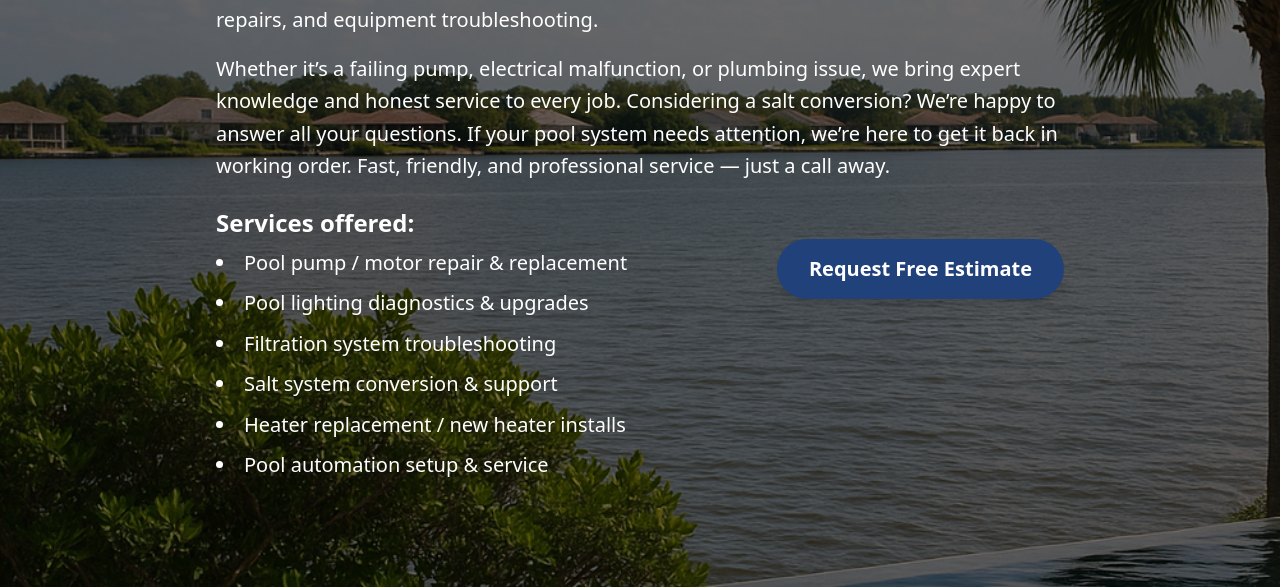
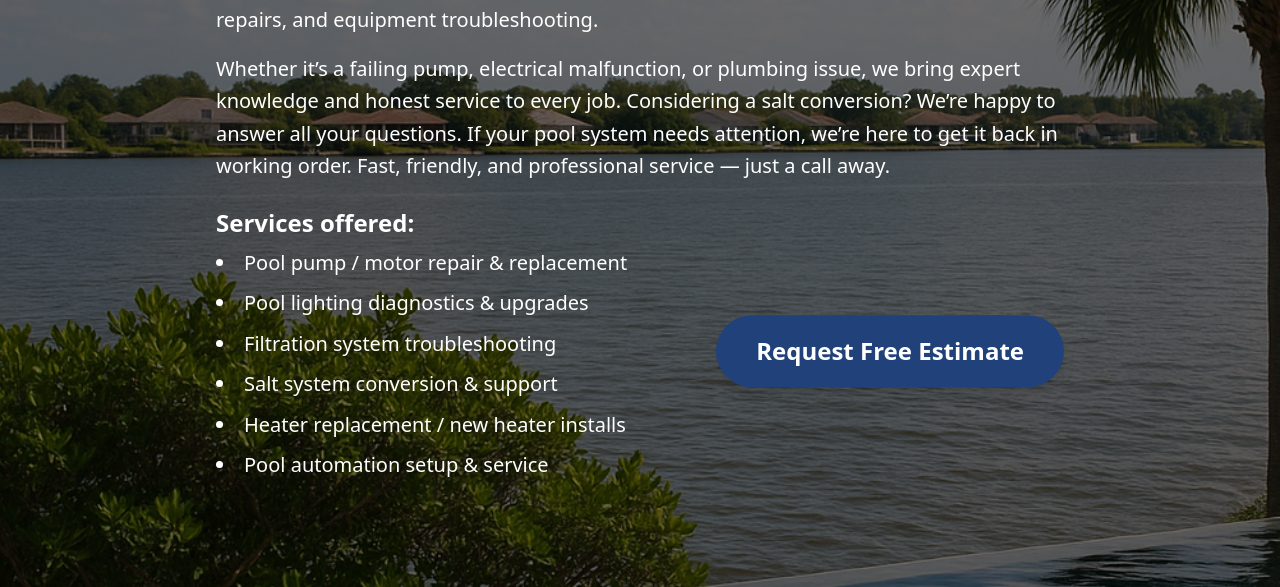
Before and after one commit to LagoonPoolRepair/lagoon-pool-repair, a Flask app: page / in a window 1280 px wide. Shown: the part 330-917 px from the top of the page. Run offline with Flask 3, Linux system fonts and the light colour scheme; some libraries are stand-ins or nearby versions; grey boxes are pictures that could not be loaded.

Commit message:
Move request free estimate button again

```diff
--- a/templates/index.html
+++ b/templates/index.html
@@ -42,7 +42,7 @@
         Whether it’s a failing pump, electrical malfunction, or plumbing issue, we bring expert knowledge and honest service to every job. Considering a salt conversion? We’re happy to answer all your questions. If your pool system needs attention, we’re here to get it back in working order. Fast, friendly, and professional service — just a call away.
       </p>
 
-      <div class="mt-6 flex flex-col sm:flex-row sm:items-start sm:justify-between gap-6">
+      <div class="mt-6 flex flex-col sm:flex-row sm:items-center sm:justify-between gap-6 relative">
         <div class="flex-1">
           <p class="text-2xl font-semibold mb-2">Services offered:</p>
           <ul class="list-disc list-inside text-xl leading-relaxed space-y-2">
@@ -54,8 +54,8 @@
             <li>Pool automation setup & service</li>
           </ul>
         </div>
-        <div class="sm:mt-8">
-          <button onclick="toggleModal()" class="hidden sm:inline-block text-white font-bold px-8 py-4 text-xl rounded-full transition-transform duration-300 hover:scale-105 shadow-lg" style="background-color: #21417A;">
+        <div class="hidden sm:flex items-center justify-center">
+          <button onclick="toggleModal()" class="text-white font-bold text-2xl px-10 py-5 rounded-full transition-transform duration-300 hover:scale-105 shadow-lg" style="background-color: #21417A; transform: translateY(10%); margin-left: -20px;">
             Request Free Estimate
           </button>
         </div>
```
